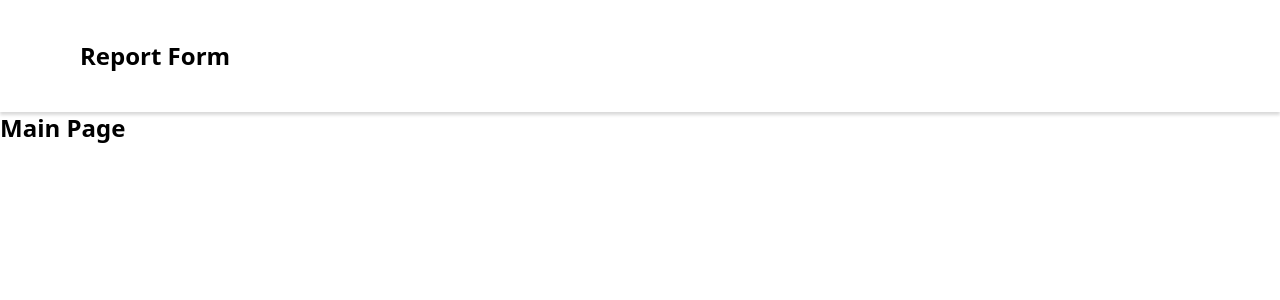
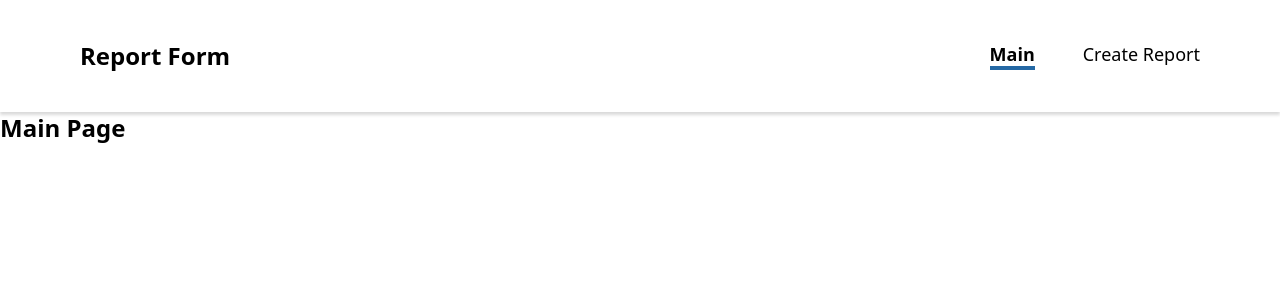
Before and after one commit to rizky-pm/e-ticketing-user, a React (Create React App) app: page / in a window 1280 px wide. Shown: the top 300 px of the page. Built offline with nearby package versions, Linux system fonts and the light colour scheme.

Commit message:
Added navigation link to navigate to other pages

```diff
--- a/src/components/Navbar.jsx
+++ b/src/components/Navbar.jsx
@@ -1,9 +1,34 @@
 import React from 'react';
+import { NavLink } from 'react-router-dom';
 
 const Navbar = () => {
+  let activeStyle = {
+    borderBottom: '.25rem solid #2569A5',
+    fontWeight: '600',
+  };
+
   return (
-    <nav className=' py-4 px-6 lg:py-10 lg:px-20  navbar-box-shadow'>
+    <nav className='flex justify-between py-4 px-6 lg:py-10 lg:px-20  navbar-box-shadow'>
       <span className='font-bold text-lg lg:text-2xl'>Report Form</span>
+
+      <ul className='flex space-x-12'>
+        <li className='text-lg'>
+          <NavLink
+            to='/'
+            style={({ isActive }) => (isActive ? activeStyle : undefined)}
+          >
+            Main
+          </NavLink>
+        </li>
+        <li className='text-lg'>
+          <NavLink
+            to='/form-report'
+            style={({ isActive }) => (isActive ? activeStyle : undefined)}
+          >
+            Create Report
+          </NavLink>
+        </li>
+      </ul>
     </nav>
   );
 };
```
